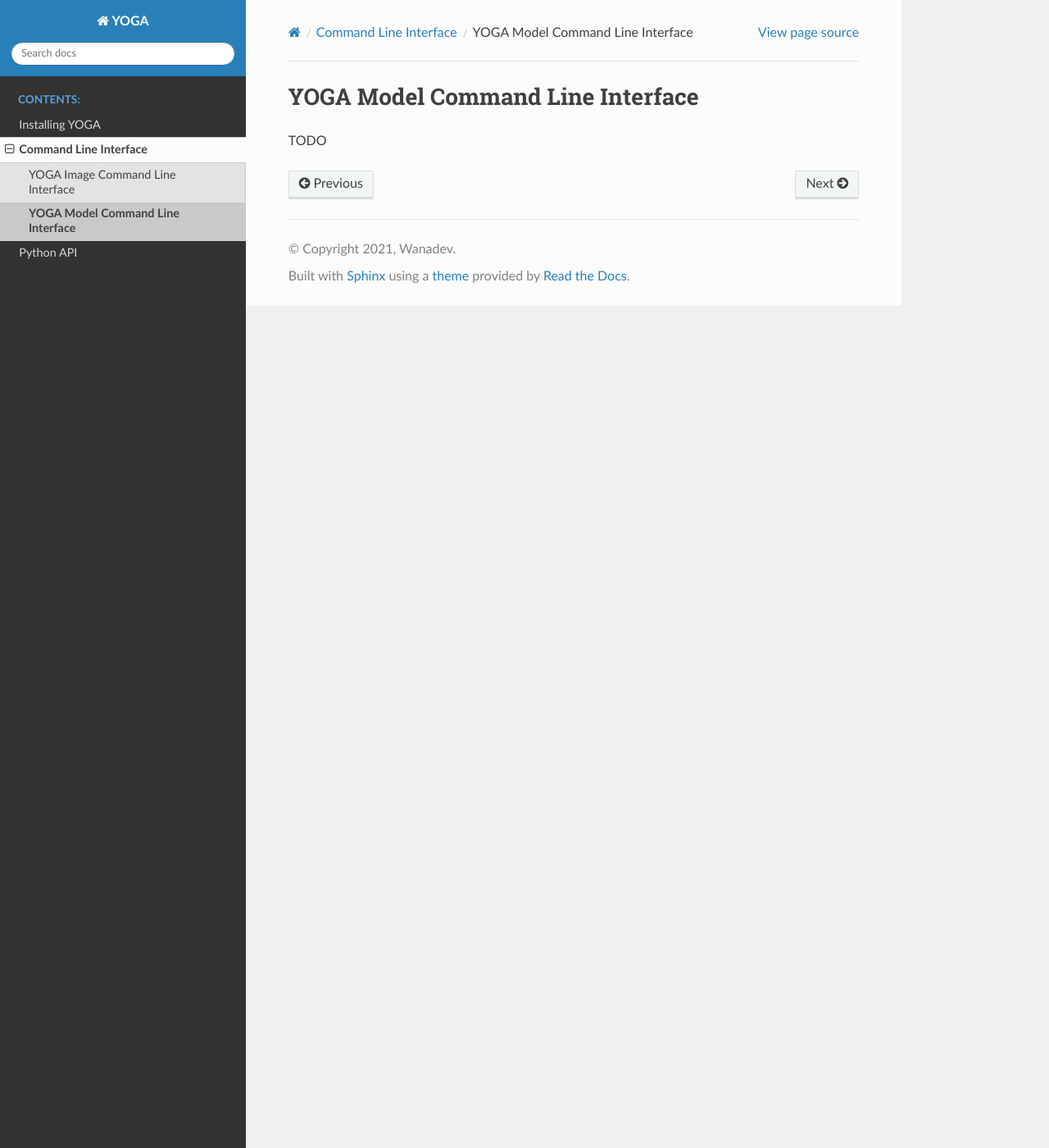
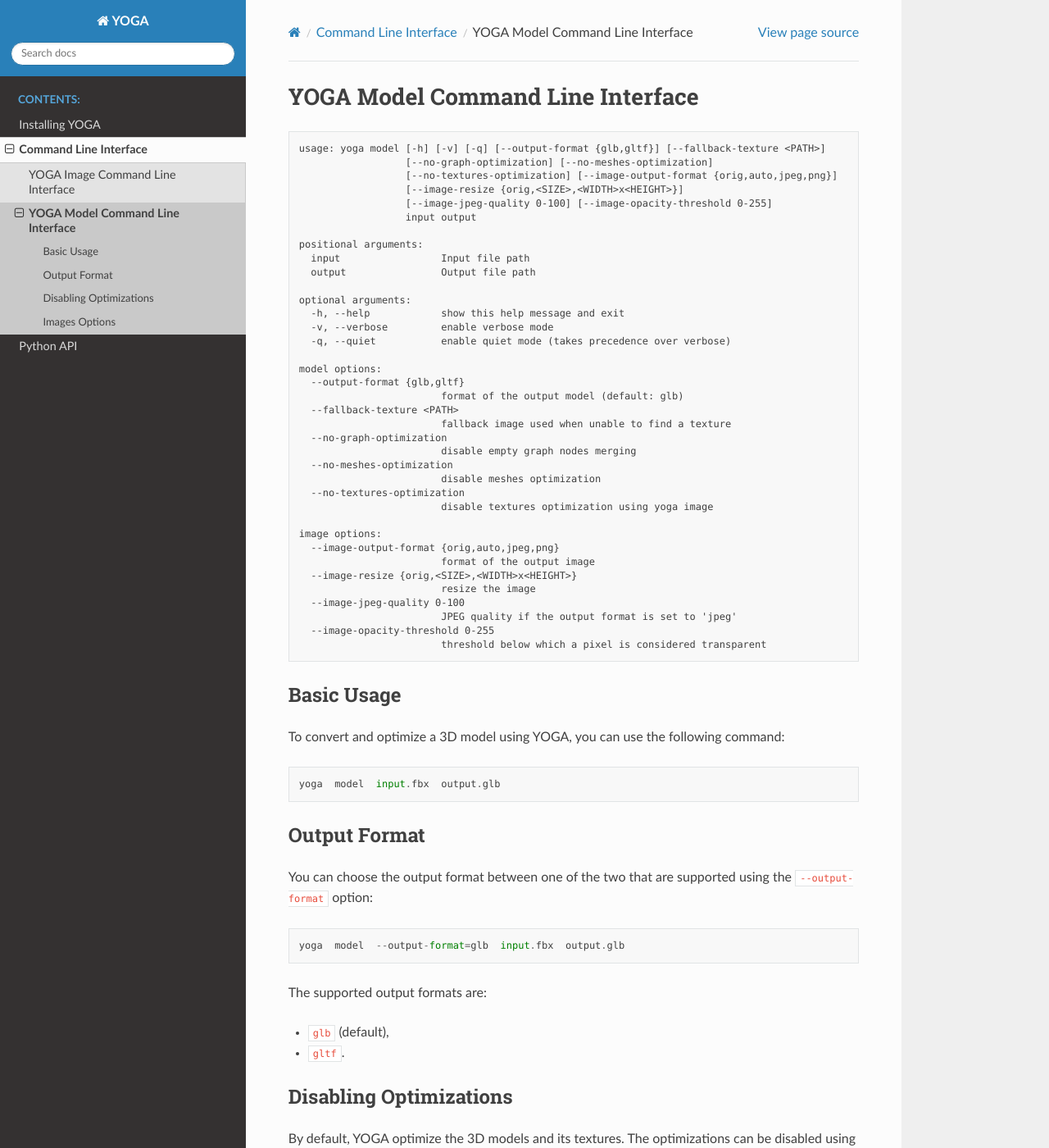
Before and after one commit to wanadev/yoga, a Sphinx documentation site: the page built from doc/cli/model.rst, in a window 1280 px wide and 1400 px high. Shown: the whole window at 82% size. Built offline with Sphinx 7.4.7 and the Read the Docs theme 2.0.0, drawn with Linux system fonts in a browser that asks for light colours; some of the changed text lies outside the part shown.

Commit message:
YOGA Model CLI doc

```diff
--- a/doc/cli/model.rst
+++ b/doc/cli/model.rst
@@ -1,4 +1,93 @@
 YOGA Model Command Line Interface
 =================================
 
-TODO
+.. code-block:: text
+
+    usage: yoga model [-h] [-v] [-q] [--output-format {glb,gltf}] [--fallback-texture <PATH>]
+                      [--no-graph-optimization] [--no-meshes-optimization]
+                      [--no-textures-optimization] [--image-output-format {orig,auto,jpeg,png}]
+                      [--image-resize {orig,<SIZE>,<WIDTH>x<HEIGHT>}]
+                      [--image-jpeg-quality 0-100] [--image-opacity-threshold 0-255]
+                      input output
+
+    positional arguments:
+      input                 Input file path
+      output                Output file path
+
+    optional arguments:
+      -h, --help            show this help message and exit
+      -v, --verbose         enable verbose mode
+      -q, --quiet           enable quiet mode (takes precedence over verbose)
+
+    model options:
+      --output-format {glb,gltf}
+                            format of the output model (default: glb)
+      --fallback-texture <PATH>
+                            fallback image used when unable to find a texture
+      --no-graph-optimization
+                            disable empty graph nodes merging
+      --no-meshes-optimization
+                            disable meshes optimization
+      --no-textures-optimization
+                            disable textures optimization using yoga image
+
+    image options:
+      --image-output-format {orig,auto,jpeg,png}
+                            format of the output image
+      --image-resize {orig,<SIZE>,<WIDTH>x<HEIGHT>}
+                            resize the image
+      --image-jpeg-quality 0-100
+                            JPEG quality if the output format is set to 'jpeg'
+      --image-opacity-threshold 0-255
+                            threshold below which a pixel is considered transparent
+
+
+Basic Usage
+-----------
+
+To convert and optimize a 3D model using YOGA, you can use the following command::
+
+    yoga  model  input.fbx  output.glb
+
+
+Output Format
+-------------
+
+You can choose the output format between one of the two that are supported using the ``--output-format`` option::
+
+    yoga  model  --output-format=glb  input.fbx  output.glb
+
+The supported output formats are:
+
+* ``glb`` (default),
+* ``gltf``.
+
+
+Disabling Optimizations
+-----------------------
+
+By default, YOGA optimize the 3D models and its textures. The optimizations can be disabled using the following options:
+
+* ``--no-graph-optimization``: disables empty graph nodes merging,
+* ``--no-meshes-optimization``: disable mesh optimization,
+* ``--no-textures-optimization``: disable texture optimizations (textures will not be optimized using YOGA Image).
+
+::
+
+    yoga  model  --no-graph-optimization  --no-meshes-optimization  --no-textures-optimization  input.fbx  output.glb
+
+
+Images Options
+--------------
+
+YOGA Model optimizes textures using YOGA Images, so there are options equivalent to the YOGA Image ones available:
+
+* The YOGA Model ``--image-output-format`` option is equivalent to the ``--output-format`` of  YOGA Image,
+
+* The YOGA Model ``--image-resize`` option is equivalent to the ``--resize`` of  YOGA Image,
+
+* The YOGA Model ``--image-jpeg-quality`` option is equivalent to the ``--jpeg-quality`` of  YOGA Image,
+
+* The YOGA Model ``--image-opacity-threshold`` option is equivalent to the ``--opacity-threshold`` of  YOGA Image,
+
+See the :doc:`./image` documentation for more information.
```
